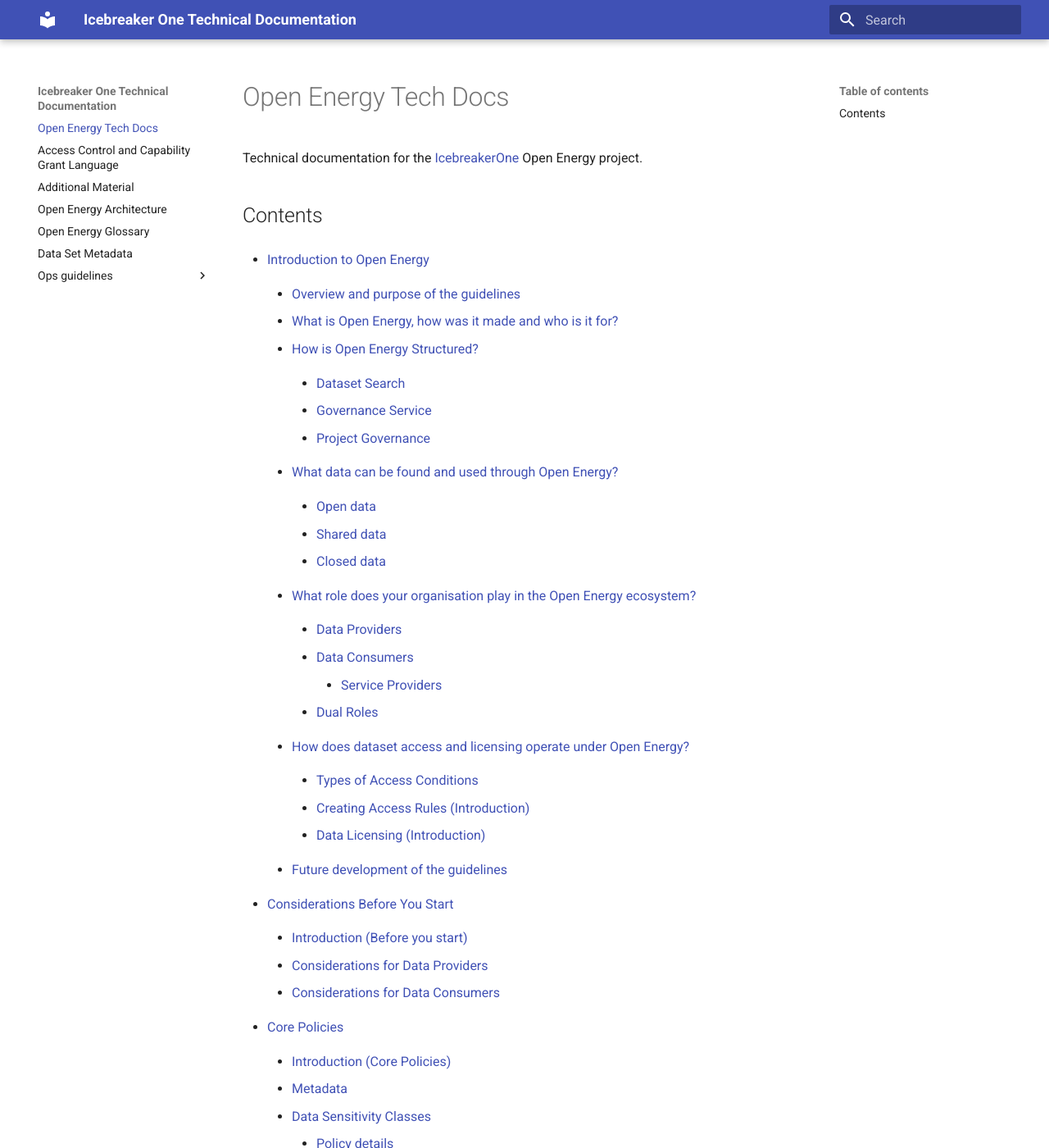
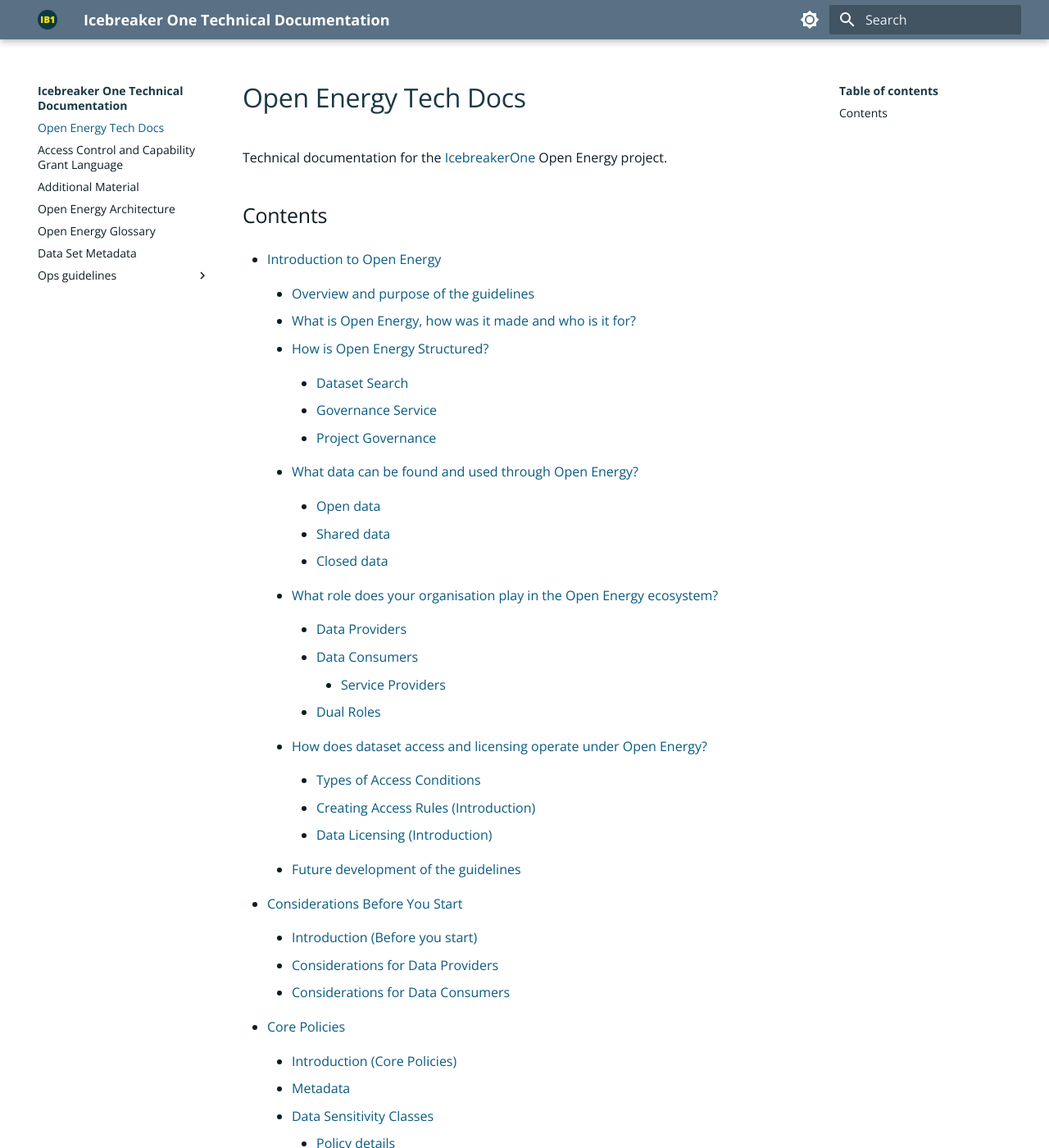
Before and after one commit to icebreakerone/ib1-technical-docs, an MkDocs documentation site: the page built from docs/index.md, in a window 1280 px wide and 1400 px high. Shown: the whole window at 82% size. Built offline with MkDocs 1.6.1 and Material for MkDocs 9.7.7, drawn with Linux system fonts in a browser that asks for light colours; the version menu is left out.

Commit message:
Initial styling and logo

```diff
--- /dev/null
+++ b/docs/stylesheets/extra.css
@@ -0,0 +1,58 @@
+/* Style overrides
+   See https://github.com/squidfunk/mkdocs-material/blob/master/src/assets/stylesheets/main/_colors.scss
+*/
+
+[data-md-color-scheme="ib1-light"] {
+  --md-primary-fg-color:               #5A7084;
+  --md-primary-fg-color--light:        #91A9BD;
+  --md-primary-fg-color--dark:         #1A3844;
+  --md-primary-bg-color:               #ffffff;
+  --md-primary-bg-color--light:        #ECF0F1;
+
+  /* Accent color shades */
+  --md-accent-fg-color:                #1A3844;
+  --md-accent-fg-color--transparent:   #1A384420;
+  --md-accent-bg-color:                #ffffff;
+  --md-accent-bg-color--light:         #ECF0F1;
+
+
+  --md-default-fg-color:               #5A7084;
+  --md-default-fg-color--light:        #1A3844;
+  --md-default-fg-color--lighter:      #1A3844;
+  --md-default-fg-color--lightest:     #0D1C22;
+  --md-default-bg-color:               #ffffff;
+  --md-default-bg-color--light:        #ECF0F1;
+  --md-default-bg-color--lighter:      #C8D4DE;
+  --md-default-bg-color--lightest:     #91A9BD;
+
+  /* General text */
+  --md-typeset-color:                  #0D1C22;
+  --md-typeset-a-color:                #0A5A80;
+}
+
+[data-md-color-scheme="ib1-dark"] {
+  --md-primary-fg-color:               #5A7084;
+  --md-primary-fg-color--light:        #1A3844;
+  --md-primary-fg-color--dark:         #1A3844;
+  --md-primary-bg-color:               #0D1C22;
+  --md-primary-bg-color--light:        #ECF0F1;
+
+  /* Accent color shades */
+  --md-accent-fg-color:                #ECF0F1;
+  --md-accent-fg-color--transparent:   #ECF0F120;
+  --md-accent-bg-color:                #0D1C22;
+  --md-accent-bg-color--light:         #1A3844;
+
+  --md-default-fg-color:               #ffffff;
+  --md-default-fg-color--light:        #ECF0F1;
+  --md-default-fg-color--lighter:      #C8D4DE;
+  --md-default-fg-color--lightest:     #91A9BD;
+  --md-default-bg-color:               #0D1C22;
+  --md-default-bg-color--light:        #1A3844;
+  --md-default-bg-color--lighter:      #1A3844;
+  --md-default-bg-color--lightest:     #5A7084;
+
+  /* General text */
+  --md-typeset-color:                  #ffffff;
+  --md-typeset-a-color:                #C8D4DE;
+}
--- a/mkdocs.yml
+++ b/mkdocs.yml
@@ -1,7 +1,28 @@
 site_name: Icebreaker One Technical Documentation
 theme:
   name: material
+  logo: assets/logo.png
+  favicon: assets/logo.png
   custom_dir: overrides
+  font:
+    text: Open Sans
+  palette:
+
+    # Palette toggle for light mode
+    - media: "(prefers-color-scheme: light)"
+      scheme: ib1-light
+      toggle:
+        icon: material/brightness-7
+        name: Switch to dark mode
+
+    # Palette toggle for dark mode
+    - media: "(prefers-color-scheme: dark)"
+      scheme: ib1-dark
+      toggle:
+        icon: material/brightness-4
+        name: Switch to light mode
 extra:
   version:
     provider: mike
+extra_css:
+  - stylesheets/extra.css
```
Also changed, not shown: docs/assets/logo.png (added).
